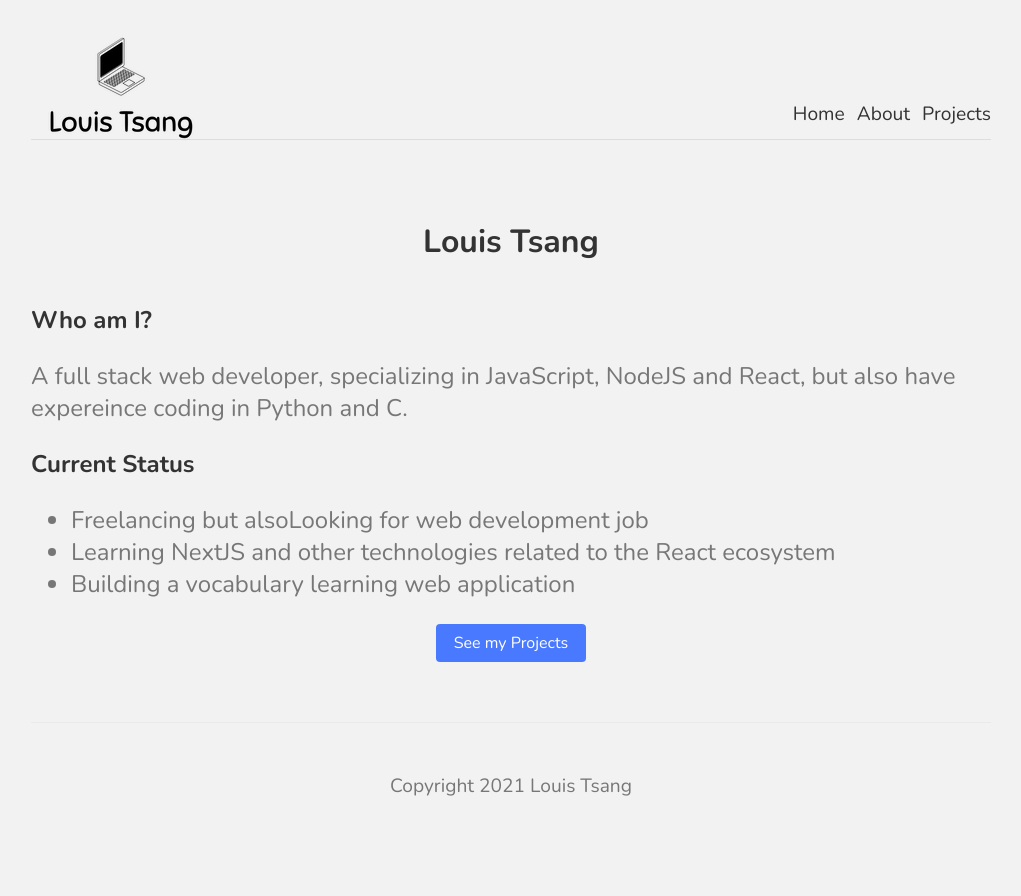
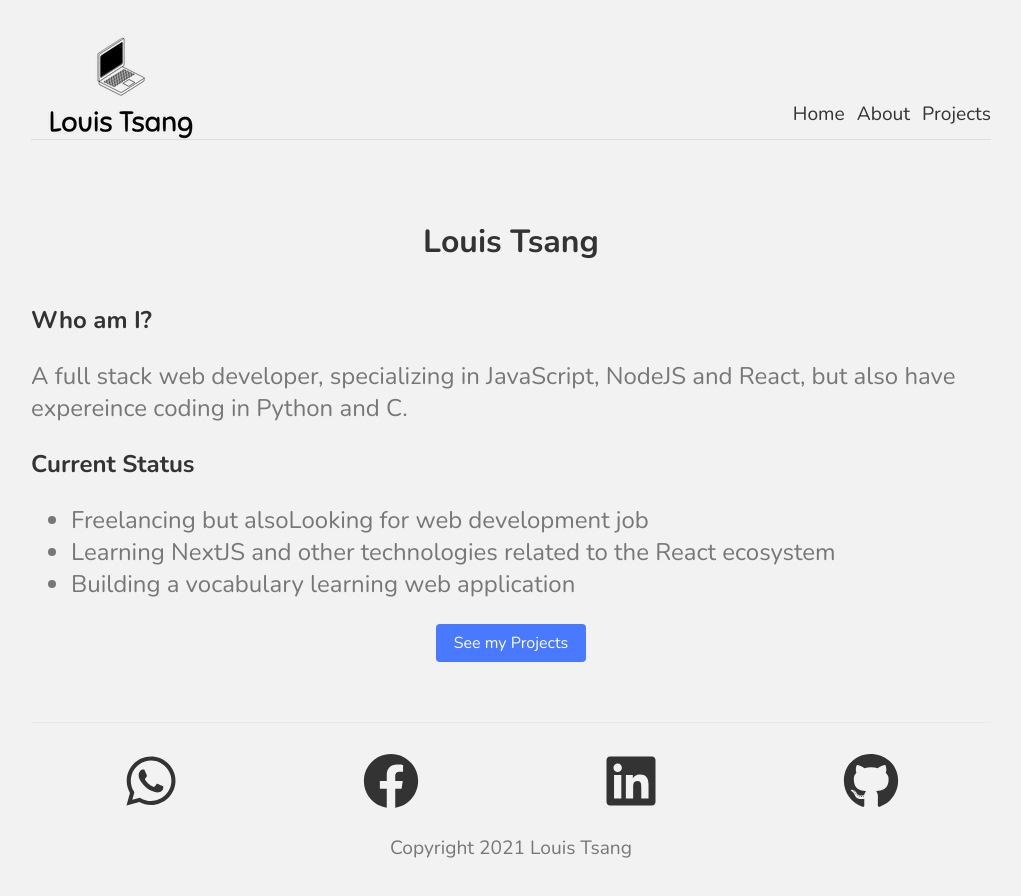
Before and after one commit to louiskwt/portfolio-page, a Next.js app: page / in a window 1280 px wide. Shown: the top 896 px of the page, without its empty margins (129-1150 px from the left). Before the commit the page ends 856 px from the top, so only its background shows below. Built offline with nearby package versions, Linux system fonts and the light colour scheme.

Commit message:
added social media links and icon and changed favicon

```diff
--- a/comps/Footer.js
+++ b/comps/Footer.js
@@ -1,9 +1,32 @@
 import Link from 'next/link';
 import React from 'react';
+import { FaWhatsapp, FaFacebook, FaLinkedin, FaGithub } from 'react-icons/fa';
 
 const Footer = () => {
 	return (
 		<footer>
+			<div className='social-links'>
+				<Link href='https://wa.me/85263520220?text=Hi,I%20want%20to%20have%20a%20chat%20with%20you.'>
+					<a>
+						<FaWhatsapp size={56} />
+					</a>
+				</Link>
+				<Link href='https://www.facebook.com/louis.tsang.733/'>
+					<a>
+						<FaFacebook size={56} />
+					</a>
+				</Link>
+				<Link href='https://www.linkedin.com/in/ka-wing-tsang-689344153/'>
+					<a>
+						<FaLinkedin size={56} />
+					</a>
+				</Link>
+				<Link href='https://github.com/louiskwt'>
+					<a>
+						<FaGithub size={56} />
+					</a>
+				</Link>
+			</div>
 			<p>Copyright 2021 Louis Tsang</p>
 		</footer>
 	);
--- a/package.json
+++ b/package.json
@@ -10,6 +10,7 @@
   "dependencies": {
     "next": "10.2.0",
     "react": "17.0.2",
-    "react-dom": "17.0.2"
+    "react-dom": "17.0.2",
+    "react-icons": "^4.2.0"
   }
 }
--- a/pages/projects/index.js
+++ b/pages/projects/index.js
@@ -36,10 +36,10 @@ const Projects = ({ projects }) => {
 						<p>{project.description}</p>
 						<div className={styles.group}>
 							<Link href={project.link}>
-								<a className={styles.btn}> View</a>
+								<a className={styles.btn}>View</a>
 							</Link>
 							<Link href={project.repo}>
-								<a className={styles.btn}>Repo</a>
+								<a className={styles.btnSecondary}>Repo</a>
 							</Link>
 						</div>
 					</div>
--- a/styles/globals.css
+++ b/styles/globals.css
@@ -59,12 +59,21 @@ footer {
 	border-top: 1px solid #eaeaea;
 }
 
-footer .social {
-	display: flex;
+.social-links {
+	display: grid;
+	grid-auto-flow: column;
+	align-items: center;
+	justify-items: center;
+}
+
+.social-links a {
+	justify-content: center;
+	width: 80px;
 }
 
 .not-found {
 	text-align: center;
+	justify-content: center;
 }
 .not-found a {
 	color: #4979ff;
```
Also changed, not shown: styles/Project.module.css (+11 -1 lines), public/favicon.png, 1 other file (tests, documents, lock files or other folders).
